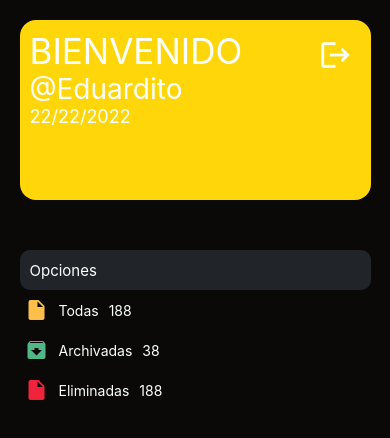
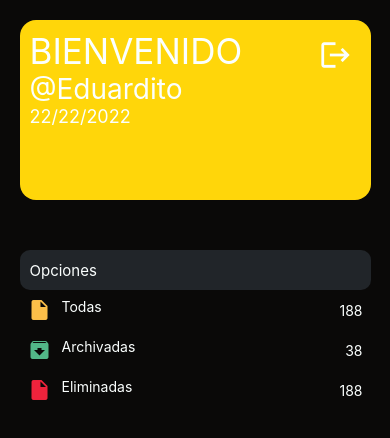
Before and after one commit to Rodevp/notes, a React Native app in the folder notes/: screen /Home in a window 390 px wide. Shown: the top 438 px of the page. Built offline with nearby package versions, Linux system fonts and the light colour scheme.

Commit message:
options styles ready :white_check_mark:

```diff
--- a/notes/screens/Home.jsx
+++ b/notes/screens/Home.jsx
@@ -33,23 +33,29 @@ function Home() {
                 <View
                     style={styles.item}
                 >
+                    <View style={styles.itemInfo}>
                         <MaterialIcons name="insert-drive-file" size={24} color={theme.orange} />
                         <Text style={[styles.itemText, styles.optionTitle]}>Todas</Text>
-                    <Text style={[styles.itemText]}>188</Text>
+                    </View>
+                    <Text style={[styles.itemText, styles.quantityItem]}>188</Text>
                 </View>
                 <View
                     style={styles.item}
                 >
+                    <View style={styles.itemInfo}>
                         <MaterialIcons name="archive" size={24} color={theme.green} />
                         <Text style={[styles.itemText, styles.optionTitle]}>Archivadas</Text>
-                    <Text style={[styles.itemText]}>38</Text>
+                    </View>
+                    <Text style={[styles.itemText, styles.quantityItem]}>38</Text>
                 </View>
                 <View
                     style={styles.item}
                 >
+                    <View style={styles.itemInfo}>
                         <MaterialIcons name="insert-drive-file" size={24} color={theme.red} />
                         <Text style={[styles.itemText, styles.optionTitle]}>Eliminadas</Text>
-                    <Text style={[styles.itemText]}>188</Text>
+                    </View>
+                    <Text style={[styles.itemText, styles.quantityItem]}>188</Text>
                 </View>
             </View>
         </SafeAreaView>
@@ -104,16 +110,20 @@ const styles = StyleSheet.create({
         fontSize: 15,
         color: theme.white
     },
-    contentItems:{
+    contentItems: {
         width: "90%"
     },
     item: {
         width: "100%",
         height: 40,
         flexDirection: "row",
+        justifyContent: "space-between",
         alignItems: "center",
         borderRadius: 6,
-        paddingHorizontal: 5,
+        paddingHorizontal: 8
+    },
+    itemInfo: {
+        flexDirection: "row"
     },
     itemText: {
         color: theme.white
```
Lines whose indentation alone changed are shown as unchanged.
